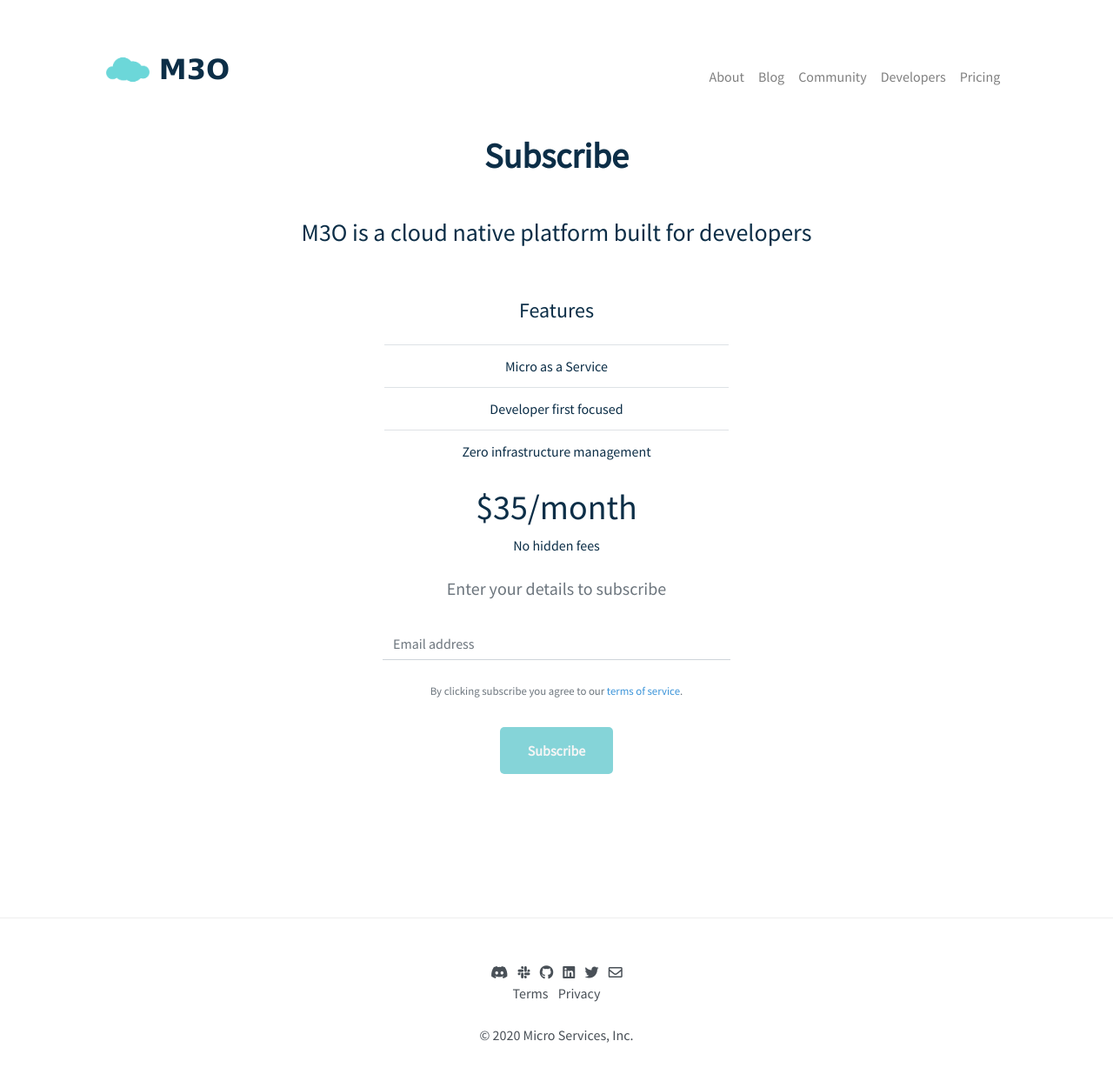
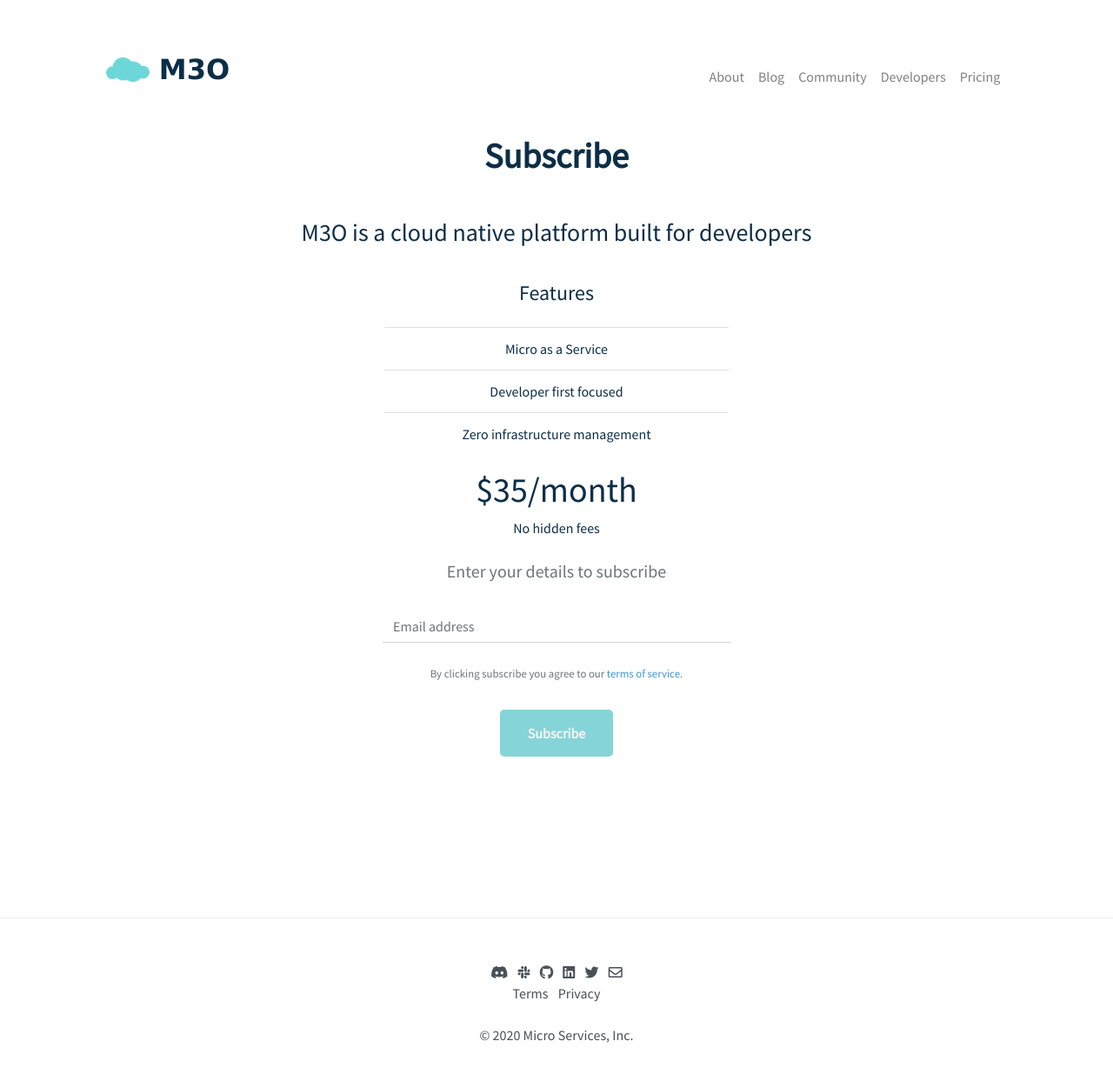
Before and after one commit to micro-community/go-micro-v2-doc, a Jekyll site: the page built from subscribe.html, in a window 1280 px wide. Shown: the whole page at 87% size. Built offline with Jekyll 4.4.1, drawn with Linux system fonts in a browser that asks for light colours; nearby versions of some CDN libraries.

Commit message:
shrink h4 margin on subscribe page

```diff
--- a/subscribe.html
+++ b/subscribe.html
@@ -23,7 +23,7 @@
     <style type="text/css">
       h4 {
         text-align: center;
-        margin: 50px 0 25px 0;
+        margin: 30px 0 25px 0;
       }
       .sub-main {
 	margin-top: 20px;
```
